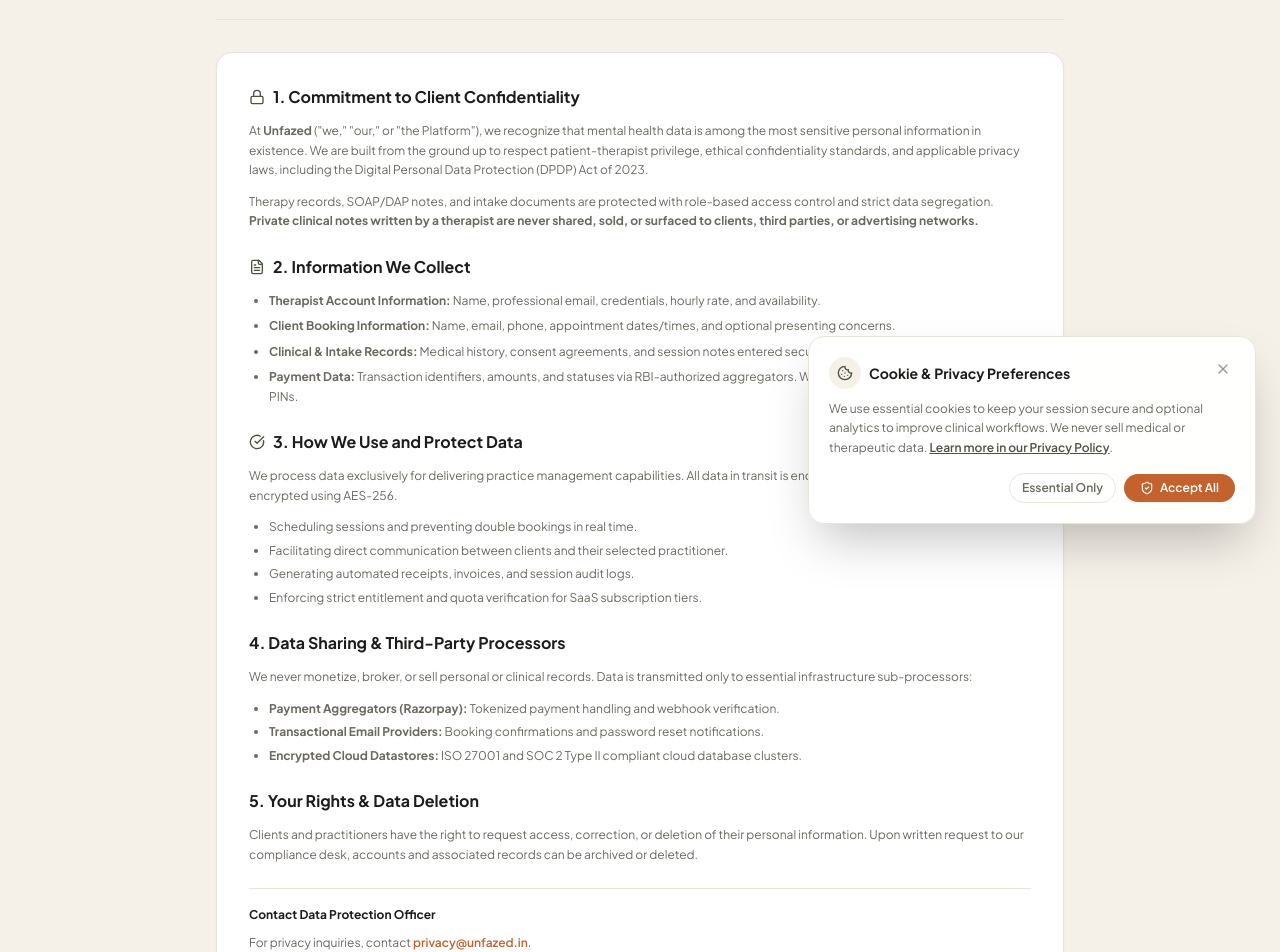
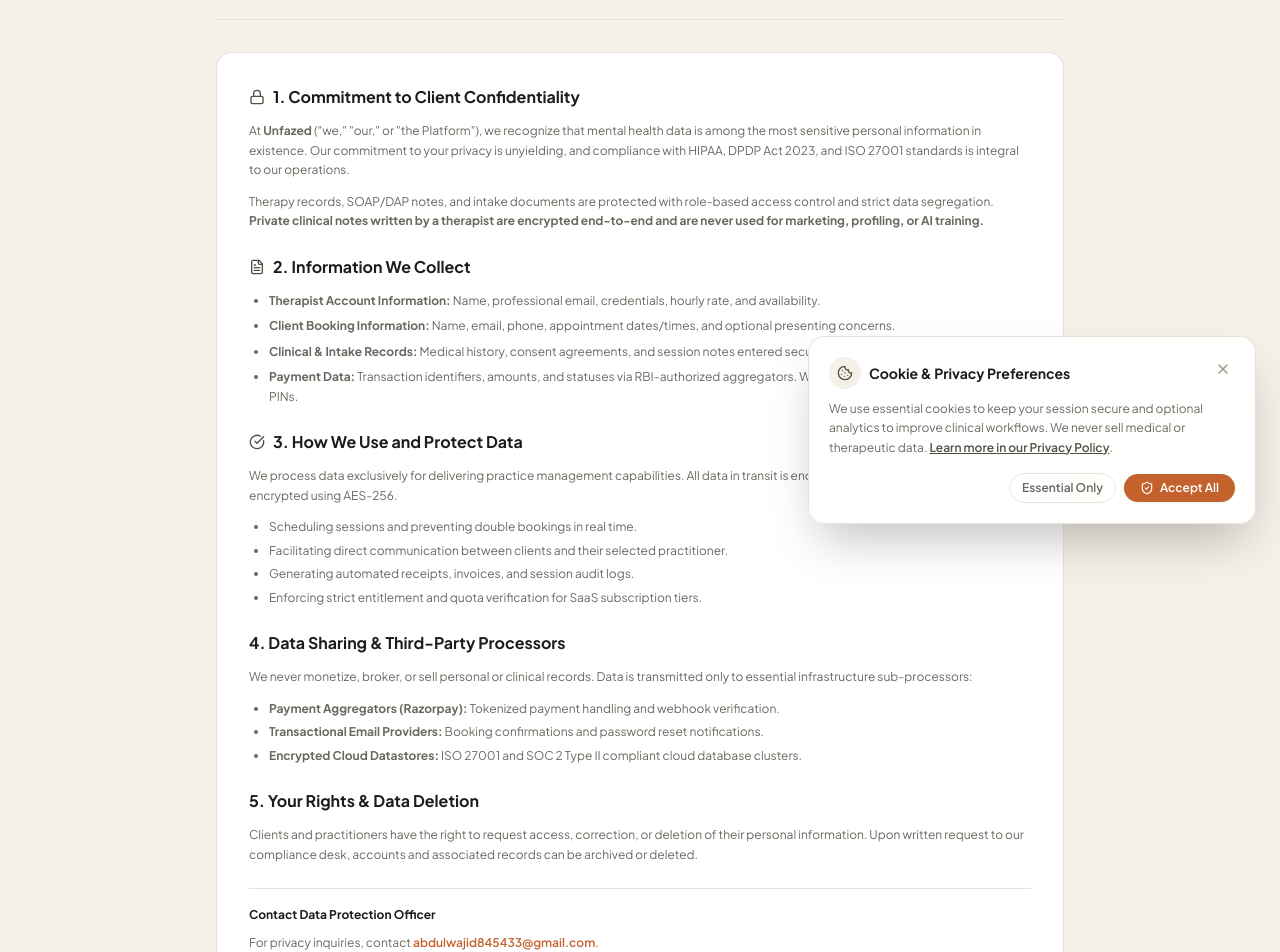
Before and after one commit to Wajid-901/Unfazed, a React (Vite) app in the folder frontend/: page /privacy in a window 1280 px wide. Shown: the part 260-1212 px from the top of the page. Built offline with nearby package versions, Linux system fonts and the light colour scheme; no server answers.

Commit message:
chore: update contact email to abdulwajid845433@gmail.com in PrivacyPolicyPage

```diff
--- a/frontend/src/pages/public/PrivacyPolicyPage.jsx
+++ b/frontend/src/pages/public/PrivacyPolicyPage.jsx
@@ -22,8 +22,8 @@ const PrivacyPolicyPage = () => (
         <h2 className="text-base font-bold text-[#1C1C1A] flex items-center gap-2">
           <Lock className="w-4 h-4 text-brand-500" /> 1. Commitment to Client Confidentiality
         </h2>
-        <p>At <strong>Unfazed</strong> (&quot;we,&quot; &quot;our,&quot; or &quot;the Platform&quot;), we recognize that mental health data is among the most sensitive personal information in existence. We are built from the ground up to respect patient-therapist privilege, ethical confidentiality standards, and applicable privacy laws, including the Digital Personal Data Protection (DPDP) Act of 2023.</p>
-        <p>Therapy records, SOAP/DAP notes, and intake documents are protected with role-based access control and strict data segregation. <strong>Private clinical notes written by a therapist are never shared, sold, or surfaced to clients, third parties, or advertising networks.</strong></p>
+        <p>At <strong>Unfazed</strong> (&quot;we,&quot; &quot;our,&quot; or &quot;the Platform&quot;), we recognize that mental health data is among the most sensitive personal information in existence. Our commitment to your privacy is unyielding, and compliance with HIPAA, DPDP Act 2023, and ISO 27001 standards is integral to our operations.</p>
+        <p>Therapy records, SOAP/DAP notes, and intake documents are protected with role-based access control and strict data segregation. <strong>Private clinical notes written by a therapist are encrypted end-to-end and are never used for marketing, profiling, or AI training.</strong></p>
       </section>
 
       <section className="space-y-3">
@@ -69,7 +69,7 @@ const PrivacyPolicyPage = () => (
       <section className="space-y-2 border-t border-[#E8E4DC] pt-4">
         <h3 className="font-bold text-[#1C1C1A]">Contact Data Protection Officer</h3>
         <p>For privacy inquiries, contact{' '}
-          <a href="mailto:privacy@unfazed.in" className="text-accent-500 font-semibold hover:underline">privacy@unfazed.in</a>.
+          <a href="mailto:abdulwajid845433@gmail.com" className="text-accent-500 font-semibold hover:underline">abdulwajid845433@gmail.com</a>.
         </p>
       </section>
     </div>
```
